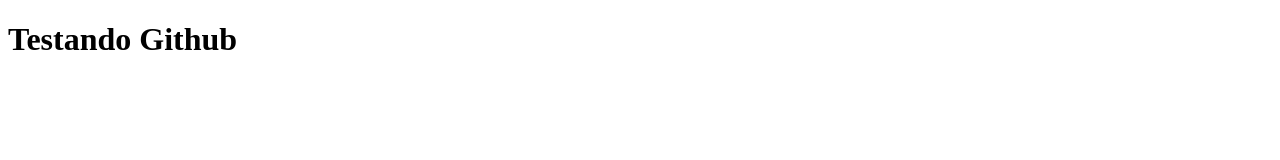
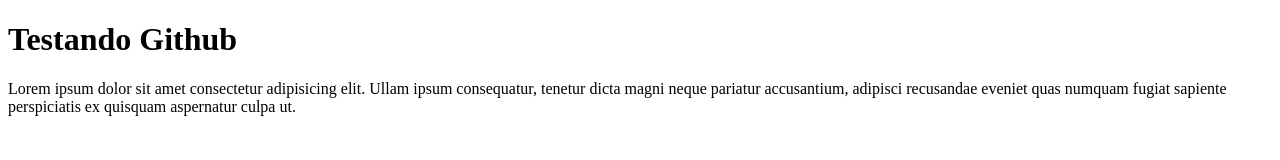
Before and after one commit to mickael130/Aula01daTurmaC, a plain HTML site: page index.html in a window 1280 px wide. Drawn offline with Linux system fonts and the light colour scheme.

Commit message:
primeiro codigo

```diff
--- a/index.html
+++ b/index.html
@@ -8,5 +8,7 @@
 </head>
 <body>
     <h1>Testando Github</h1>
+
+    <p> Lorem ipsum dolor sit amet consectetur adipisicing elit. Ullam ipsum consequatur, tenetur dicta magni neque pariatur accusantium, adipisci recusandae eveniet quas numquam fugiat sapiente perspiciatis ex quisquam aspernatur culpa ut.</p>
 </body>
 </html>
```
